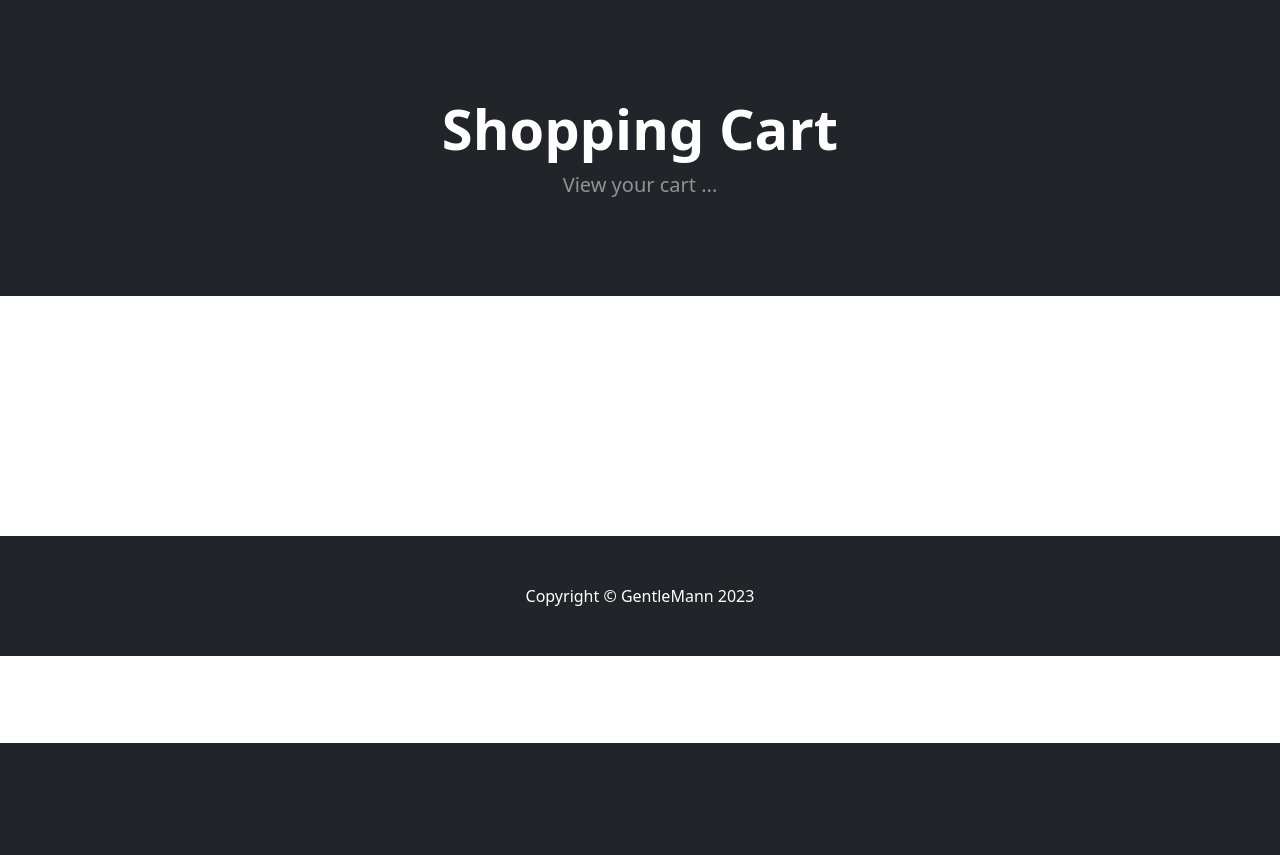
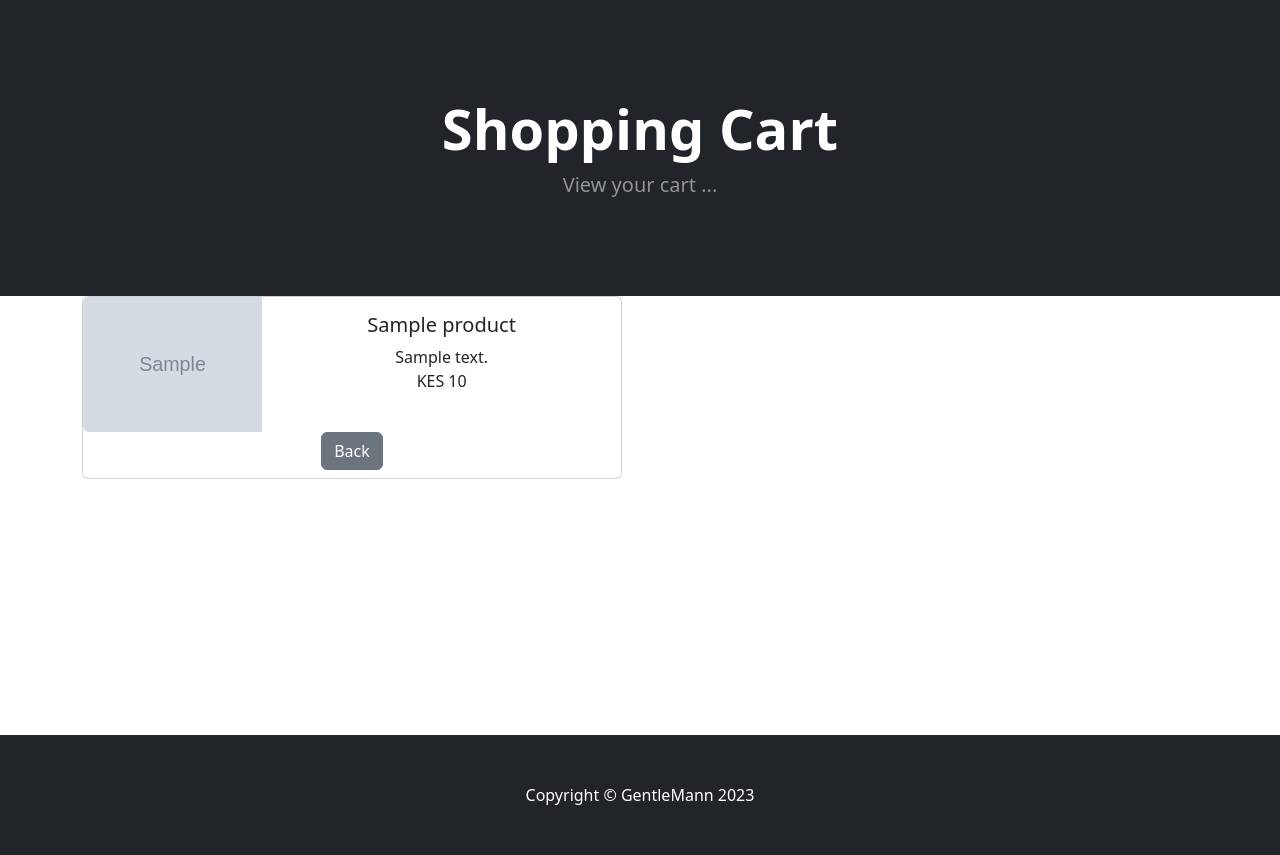
Before and after one commit to geoffreykithuku/django-ecommerce, a Django app: template cart/templates/cart_summary.html in a window 1280 px wide. Shown: the part 57-912 px from the top of the page. Before the commit the page ends 800 px from the top, so only its background shows below. Run offline with Django 5.2, Linux system fonts and the light colour scheme; the template is opened without the code that fills it: most values are stand-ins (such as "Sample title", 1, 10 or a date in 2020); grey boxes marked "Sample" are stand-in pictures; some libraries are stand-ins or nearby versions.

Commit message:
fix cart homepage

```diff
--- a/cart/cart.py
+++ b/cart/cart.py
@@ -1,3 +1,4 @@
+from store.models import Product
 
 class Cart():
     def __init__(self, request):
@@ -22,3 +23,12 @@ class Cart():
 
     def __len__(self):
         return len(self.cart)
+
+
+    def get_products(self):
+        # get ids from cart
+        product_ids = self.cart.keys()
+
+        # use ids to lookup products from the database
+        products = Product.objects.filter(id__in=product_ids)
+        return products
--- a/cart/templates/cart_summary.html
+++ b/cart/templates/cart_summary.html
@@ -8,6 +8,62 @@
     </div>
   </div>
 </header>
+<div class="container">
+  {% if cart_products %}
+  {% for product in cart_products %}
+   <div class="card mb-3" style="max-width: 540px">
+    <div class="row g-0">
+      <div class="col-md-4">
+        <img
+          src="{{product.image.url}}"
+          class="img-fluid rounded-start"
+          alt="..."
+        />
+      </div>
+      <div class="col-md-8">
+        <center>
+          <div class="card-body">
+            <h5 class="card-title">{{product.name}}</h5>
+            <p class="card-text">{{product.description}}</p>
+            {% if product.on_offer %}
+            <div class="card-body p-4">
+              <div class="text-center">
+                <!-- Product name-->
+                <h5 class="fw-bolder">{{product.name}}</h5>
+
+                <div
+                  class="d-flex justify-content-center small text-warning mb-2"
+                >
+                  <div class="bi-star-fill"></div>
+                  <div class="bi-star-fill"></div>
+                  <div class="bi-star-fill"></div>
+                  <div class="bi-star-fill"></div>
+                  <div class="bi-star-fill"></div>
+                </div>
+                <!-- Product price-->
+                <strike> KES {{product.price}} </strike>
+                &nbsp; {{product.offer_price}} {% else %} KES {{product.price}}
+                {%endif%}
+              </div>
+            </div>
+
+            <div class="d-flex justify-content-center align-items-center gap-5 mb-2">
+              <a href="{% url 'home' %}" class="btn btn-secondary">Back</a>
+
+            </div>
+          </div>
+        </center>
+      </div>
+    </div>
+  </div>
+  {% endfor %}
+
+  {%else %}
+  <div class="py-5">
+    <p class="text-danger">There is nothing in your cart.</p>
+  </div>
+  {% endif %}
+</div>
 <br><br><br><br><br><br><br><br><br><br>
 
 {% endblock %}
--- a/cart/views.py
+++ b/cart/views.py
@@ -5,7 +5,9 @@ from django.http import JsonResponse
 
 # Create your views here.
 def cart_summary(request):
-    return render(request, 'cart_summary.html', {})
+    cart = Cart(request)
+    cart_products = cart.get_products()
+    return render(request, 'cart_summary.html', {'cart_products': cart_products})
 
 def cart_add(request):
     #get cart
```
Also changed, not shown: db.sqlite3.
